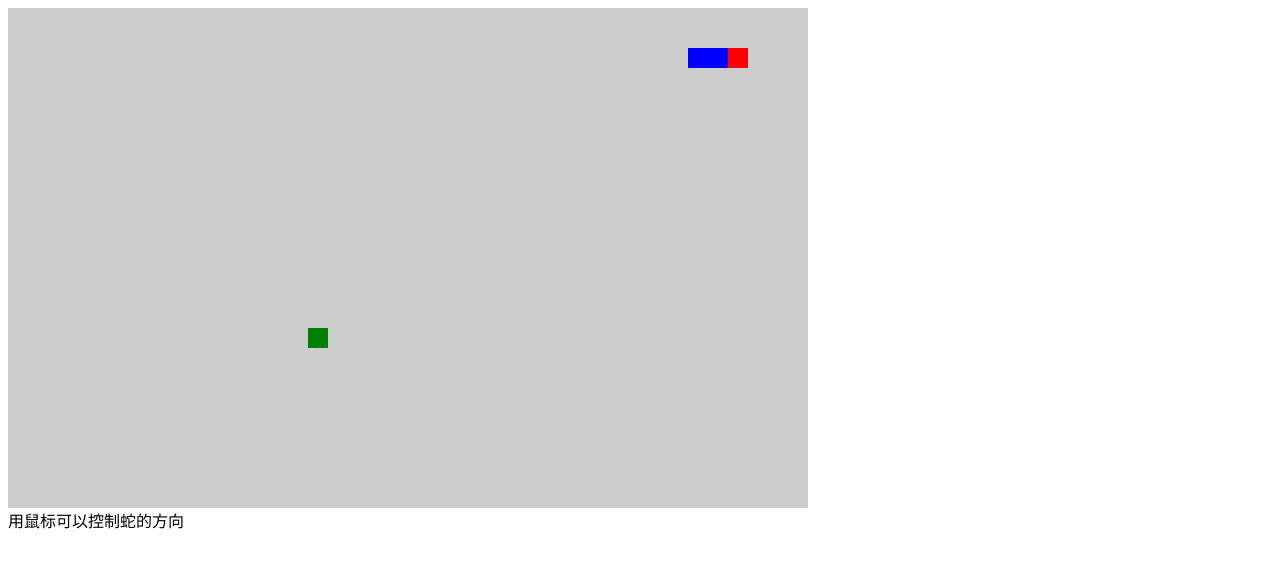
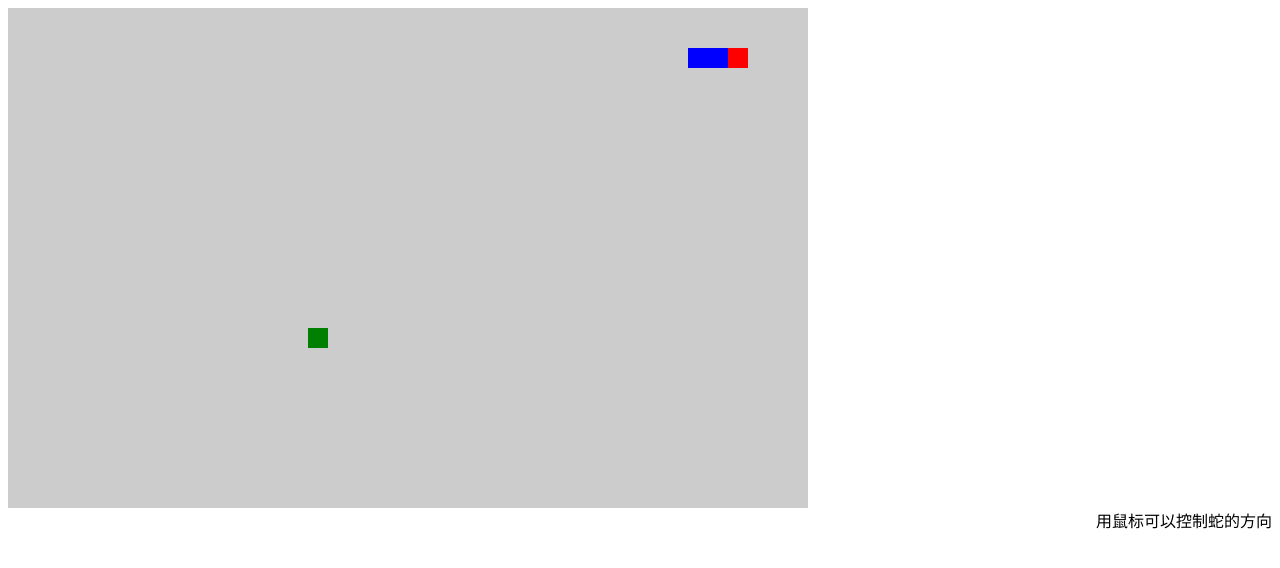
Before and after one commit to Dandan7/js-demo, a plain HTML site: page 贪吃蛇项目/index.html in a window 1280 px wide. Drawn offline with Linux system fonts and the light colour scheme.

Commit message:
Update base.css

```diff
--- a/贪吃蛇项目/css/base.css
+++ b/贪吃蛇项目/css/base.css
@@ -9,3 +9,7 @@
     background-color: #ccc;
     position: relative;
 }
+.warning{
+ float : right;
+
+}
```
